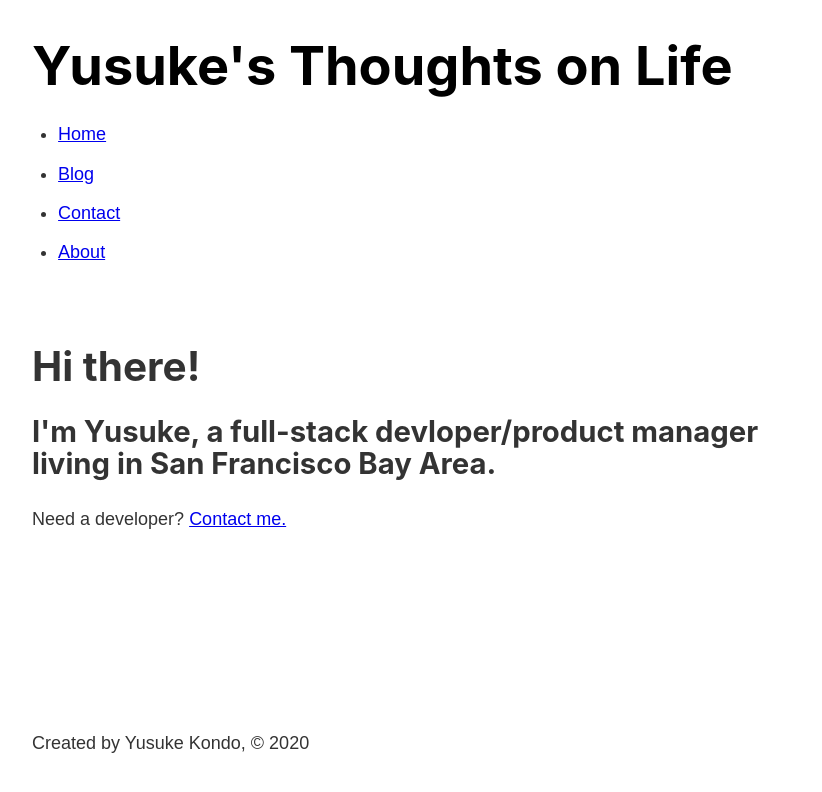
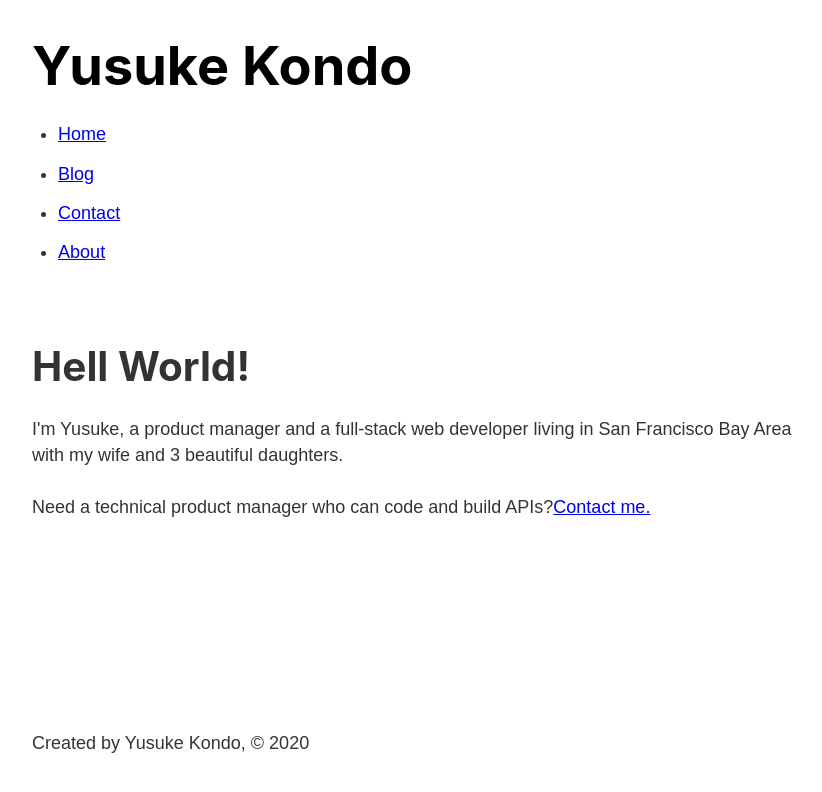
Before and after one commit to yusukeko/gatsby-site-markdown-contentful, a Gatsby site: page / in a window 1280 px wide. Shown: the whole page, without its empty margins (226-1048 px from the left). Built offline with nearby package versions, Linux system fonts and the light colour scheme; Gatsby itself is replaced by a stand-in of ours.

Commit message:
minor type fixed.

```diff
--- a/gatsby-config.js
+++ b/gatsby-config.js
@@ -1,7 +1,7 @@
 module.exports = {
   /* Your site config here */
   siteMetadata: {
-    title: "Yusuke's Thoughts on Life",
+    title: "Yusuke Kondo",
     author: "Yusuke Kondo",
   },
   plugins: [
--- a/src/pages/contact.js
+++ b/src/pages/contact.js
@@ -9,7 +9,8 @@ const contactPage = () => {
       <Head title="Contact"></Head>
       <h1>Contact</h1>
       <p>
-        Please contact <Link to="yusukeko@gmail.com">yusukeko@gmail.com</Link>
+        If you have any questions about this site, please contact{" "}
+        <Link to="yusukeko0203@gmail.com">yusukeko0203@gmail.com</Link>
       </p>
       <p>
         or, Twitter
--- a/src/pages/index.js
+++ b/src/pages/index.js
@@ -7,13 +7,14 @@ const IndexPage = () => {
   return (
     <Layout>
       <Head title="Home" />
-      <h1>Hi there!</h1>
-      <h2>
-        I'm Yusuke, a full-stack devloper/product manager living in San
-        Francisco Bay Area.
-      </h2>
+      <h1>Hell World!</h1>
       <p>
-        Need a developer? <Link to="/contact">Contact me.</Link>
+        I'm Yusuke, a product manager and a full-stack web developer living in
+        San Francisco Bay Area with my wife and 3 beautiful daughters.
+      </p>
+      <p>
+        Need a technical product manager who can code and build APIs?
+        <Link to="/contact">Contact me.</Link>
       </p>
     </Layout>
   )
```
